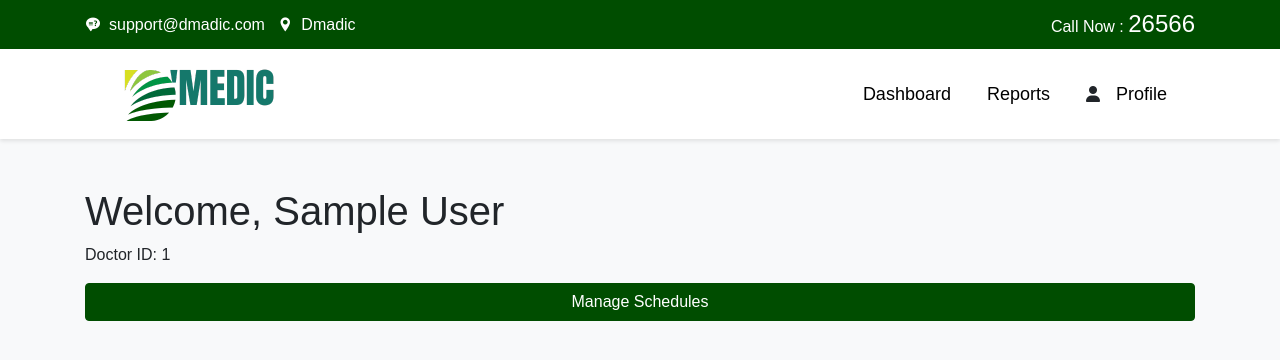
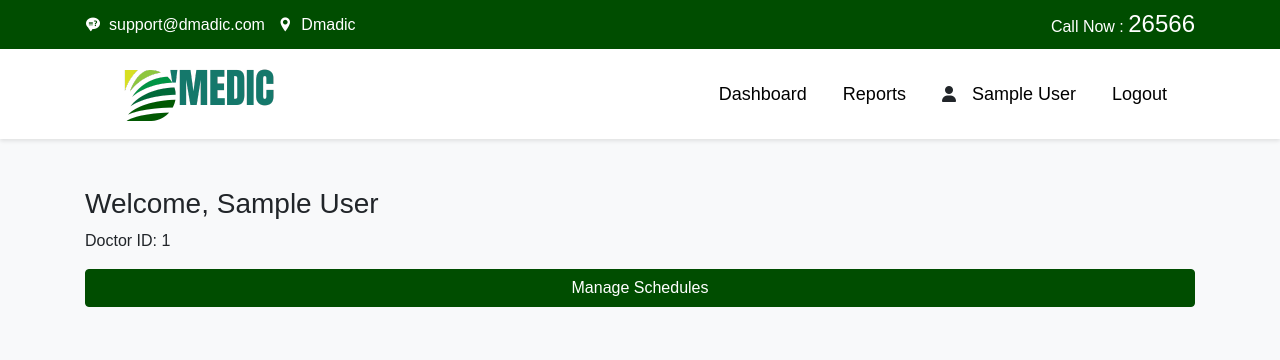
Before and after one commit to odhsagor/Dmedic, a PHP site: page /doctorDashboard.php in a window 1280 px wide. Shown: the top 360 px of the page. Run offline with PHP 8.4, Linux system fonts and the light colour scheme; the visitor is signed in with stand-in values (Sample User, id 1).

Commit message:
Commited By @ODHSAGOR

```diff
--- a/doctorDashboard.php
+++ b/doctorDashboard.php
@@ -38,7 +38,7 @@ $doctor_id = $_SESSION['doctor_id'];
                     </div>
                     <div class="col-lg-6">
                         <div class="text-lg-right top-right-bar mt-2 mt-lg-0">
-                            <a href="tel:+23-345-67890">
+                            <a href="tel:+26566">
                                 <span>Call Now : </span>
                                 <span class="h4">26566</span>
                             </a>
@@ -56,14 +56,15 @@ $doctor_id = $_SESSION['doctor_id'];
                     <ul class="navbar-nav ml-auto">
                         <li class="nav-item"><a class="nav-link" href="doctorDashboard.php">Dashboard</a></li>
                         <li class="nav-item"><a class="nav-link" href="#">Reports</a></li>
-                        <li  class="nav-item last"><i style="padding:0 0.5rem;" class="fa-solid fa-user"></i><a class="nav-link" href="#">Profile</a></li>
+                        <li  class="nav-item last"><i style="padding:0 0.5rem;" class="fa-solid fa-user"></i><a class="nav-link" href="#"> <?php echo $doctor_name; ?></a></li>
+                        <li class="nav-item"><a class="nav-link" href="docELogin.php">Logout</a></li>
                     </ul>
                 </div>
             </div>
         </nav>
     </header>
     <div class="container mt-5">
-        <h1>Welcome, <?php echo $doctor_name; ?></h1>
+        <h3>Welcome, <?php echo $doctor_name; ?></h3>
         <p>Doctor ID: <?php echo $doctor_id; ?></p>
         <button type="button" class="btn btn-primary" onclick="showManageSchedules()">Manage Schedules</button>
 
@@ -136,7 +137,7 @@ $doctor_id = $_SESSION['doctor_id'];
             </form>
             <h3 class="mt-5">Existing Schedules</h3>
             <ul class="list-group" id="scheduleList">
-                <!-- Existing schedules will be listed here by JavaScript -->
+
             </ul>
         </div>
     </div>
@@ -179,7 +180,7 @@ $doctor_id = $_SESSION['doctor_id'];
             fees: $('#fees').val()
         };
 
-        $.post('manageSchedulesSave.php', scheduleData, function(response) {
+        $.post('manageScheduleSave.php', scheduleData, function(response) {
             alert(response);
             loadSchedules();
             clearForm();
```
